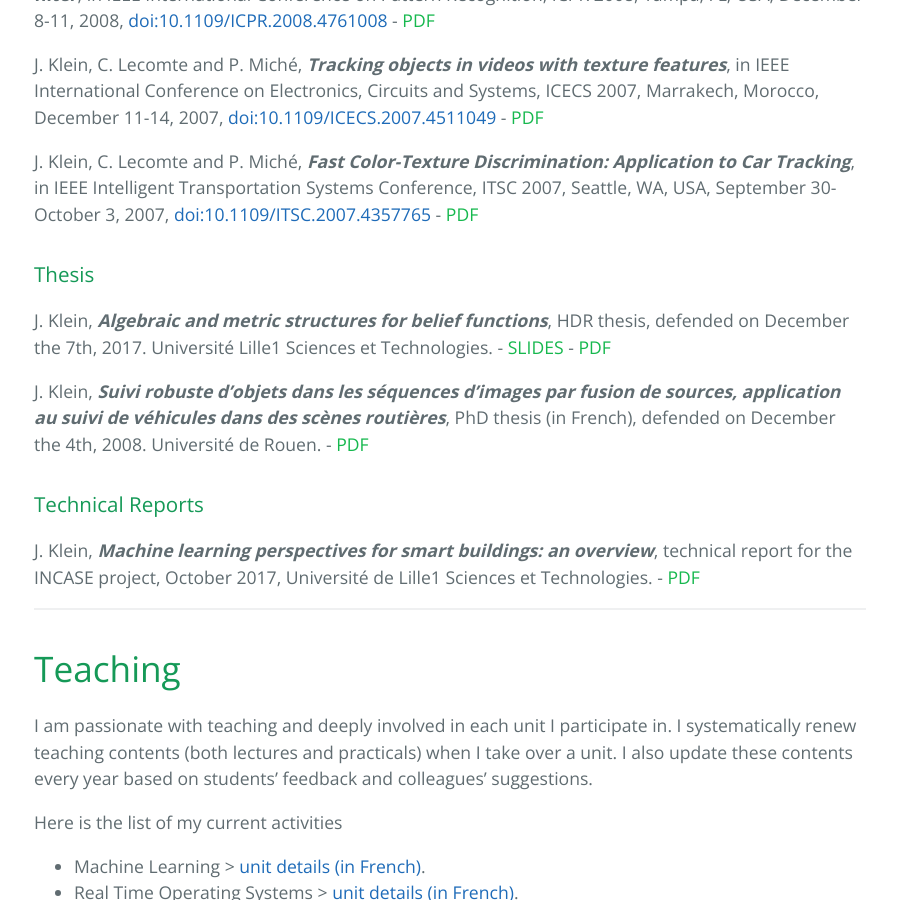
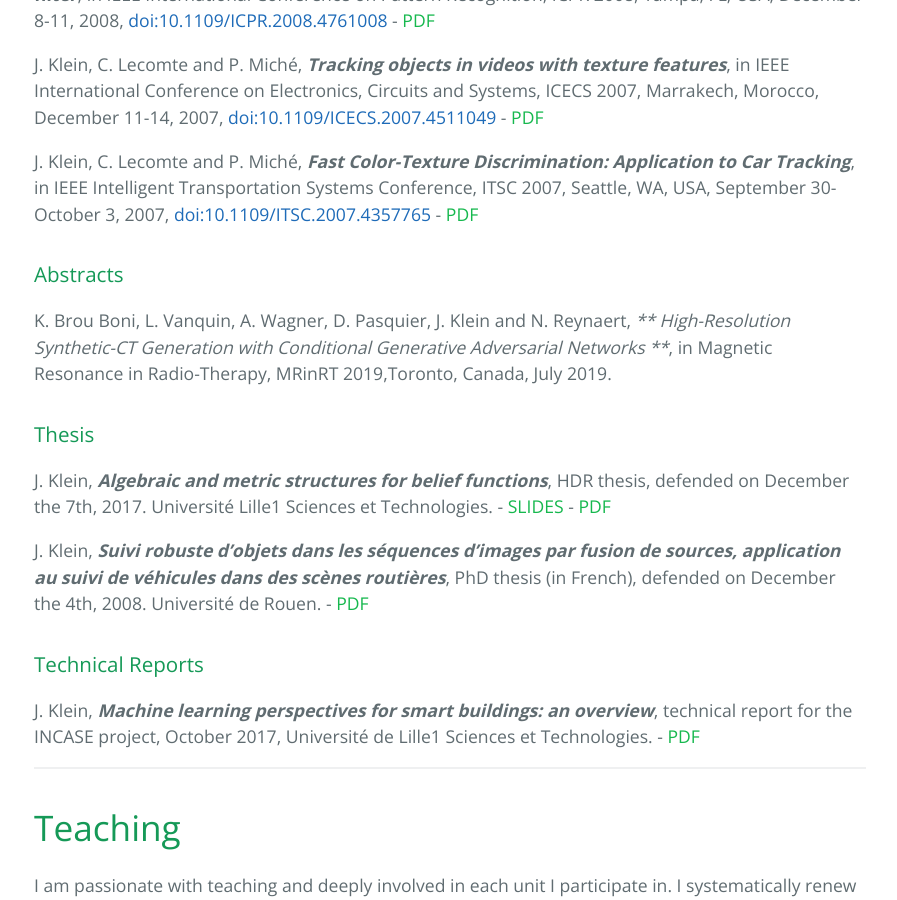
Before and after one commit to john-klein/john-klein.github.io, a Jekyll site: the page built from index.md, in a window 1280 px wide and 900 px high, scrolled down 4133 px. Shown: the whole window, without its empty margins (190-1087 px from the left). Built offline with Jekyll 4.4.1, drawn with Linux system fonts in a browser that asks for light colours; our own code applies the rules of GitHub Pages for plain Markdown files.

Commit message:
abstract

```diff
--- a/index.md
+++ b/index.md
@@ -185,6 +185,10 @@ Belief Functions: Theory and Applications: Fourth International Conference, BELI
  [doi:10.1109/ITSC.2007.4357765](http://ieeexplore.ieee.org/document/4357765/) -
 <a href="https://john-klein.github.io/assets/files/conf_papers/conf1.pdf" style="color: rgb(22,184,78)">PDF</a>
 
+### [](#header-3)Abstracts
+
+K. Brou Boni, L. Vanquin, A. Wagner, D. Pasquier, J. Klein and N. Reynaert, *** High-Resolution Synthetic-CT Generation with Conditional Generative Adversarial Networks ***, in Magnetic Resonance in Radio-Therapy, MRinRT 2019,Toronto, Canada, July 2019.
+
 ### [](#header-3)Thesis
 
  J. Klein, ***Algebraic and metric structures for belief functions***, HDR thesis, defended on December the 7th, 2017. Université Lille1 Sciences et Technologies. -
```
